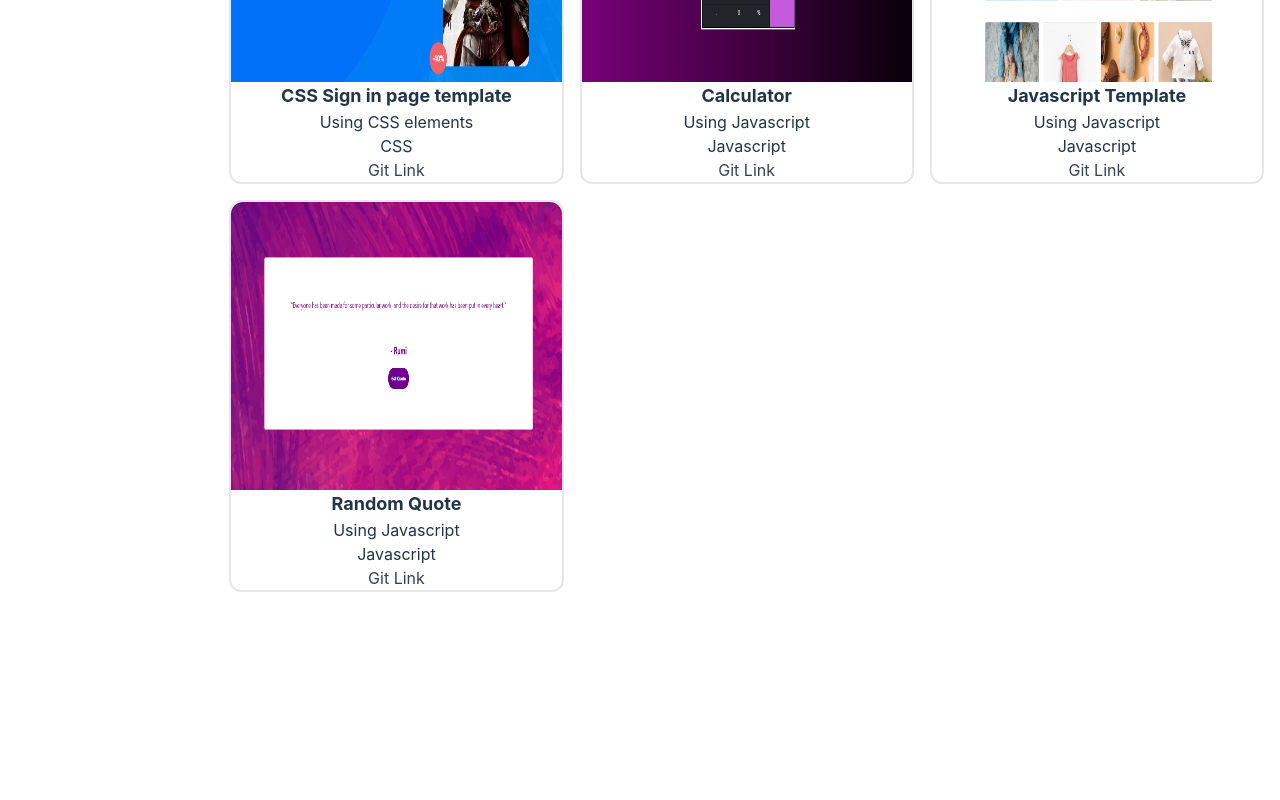
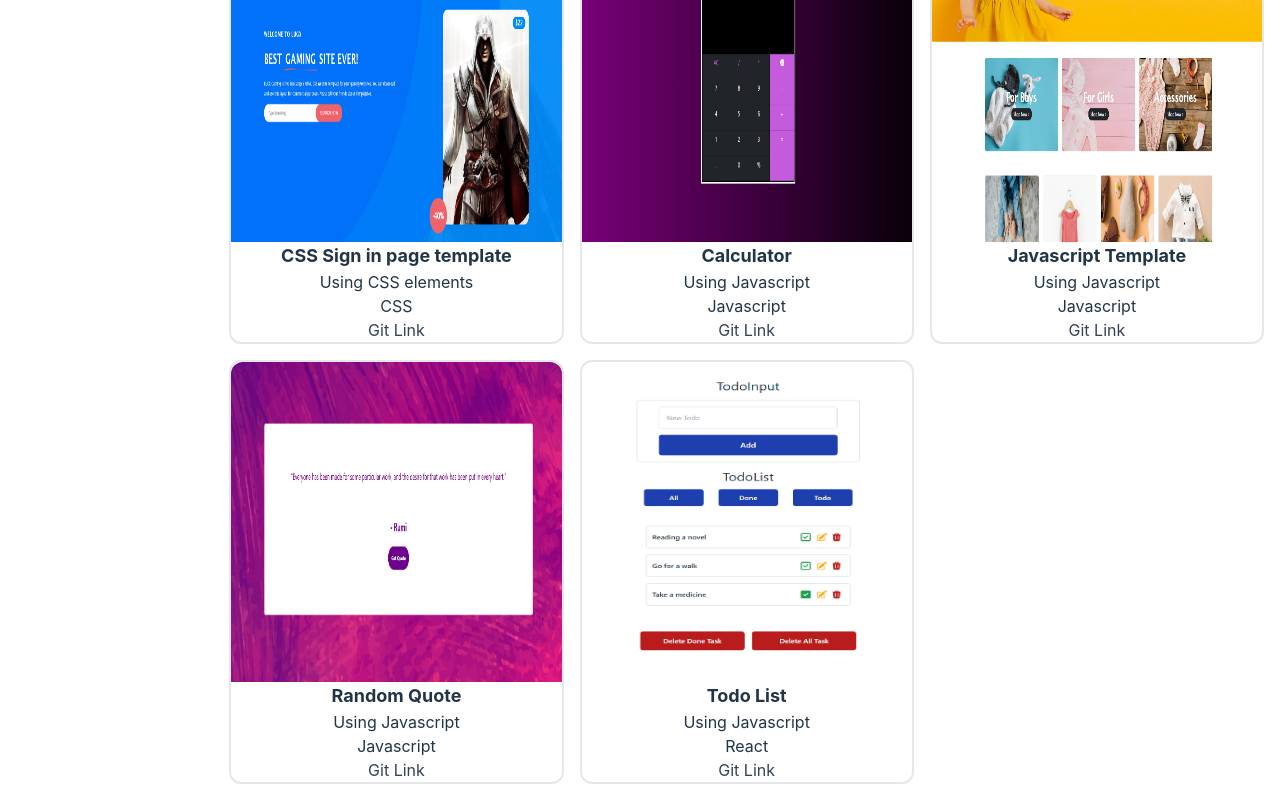
Before and after one commit to Krupali236/my-portfolio, a React (Vite) app: page /portfolio in a window 1280 px wide. Shown: the part 2077-2877 px from the top of the page. Before the commit the page ends 2685 px from the top, so only its background shows below. Built offline with nearby package versions, Linux system fonts and the light colour scheme.

Commit message:
react todo list added

```diff
--- a/src/App.jsx
+++ b/src/App.jsx
@@ -10,6 +10,7 @@ import Navbar from "./navbar/navbar";
 import Footer from "./pages/Footer";
 
 export default function App() {
+  // Add a fixed delay so you can see the loading state
   const route = createBrowserRouter([
     {
       path: "/",
--- a/src/pages/Portfolio.jsx
+++ b/src/pages/Portfolio.jsx
@@ -129,6 +129,14 @@ const Portfolio = () => {
       image: "src/assets/images/js-random-quote.png",
       link: "https://github.com/Krupali236/js-random-quote",
     },
+    {
+      id: 17,
+      title: "Todo List",
+      category: "React",
+      description: "Using Javascript",
+      image: "src/assets/images/react-todo.png",
+      link: "https://github.com/Krupali236/react-todolist",
+    },
   ];
   const [filteredData, setFilteredData] = useState(portfolioData); // Use filteredData to store the filtered results
   const [activeCategory, setActiveCategory] = useState("all"); // Track the active category
@@ -204,9 +212,9 @@ const Portfolio = () => {
 
         <div className="grid grid-cols-3 my-4 gap-4">
           {filteredData.map((ele, ind) => (
-            <div className="columns-1" key={ind}>
+            <div className="columns-1 h-full" key={ind}>
               <div className="border-2 rounded-xl h-full">
-                <div className="h-72">
+                <div className="h-80">
                   <img
                     src={ele.image}
                     alt={ele.title}
```
Also changed, not shown: src/assets/images/react-todo.PNG (added).
